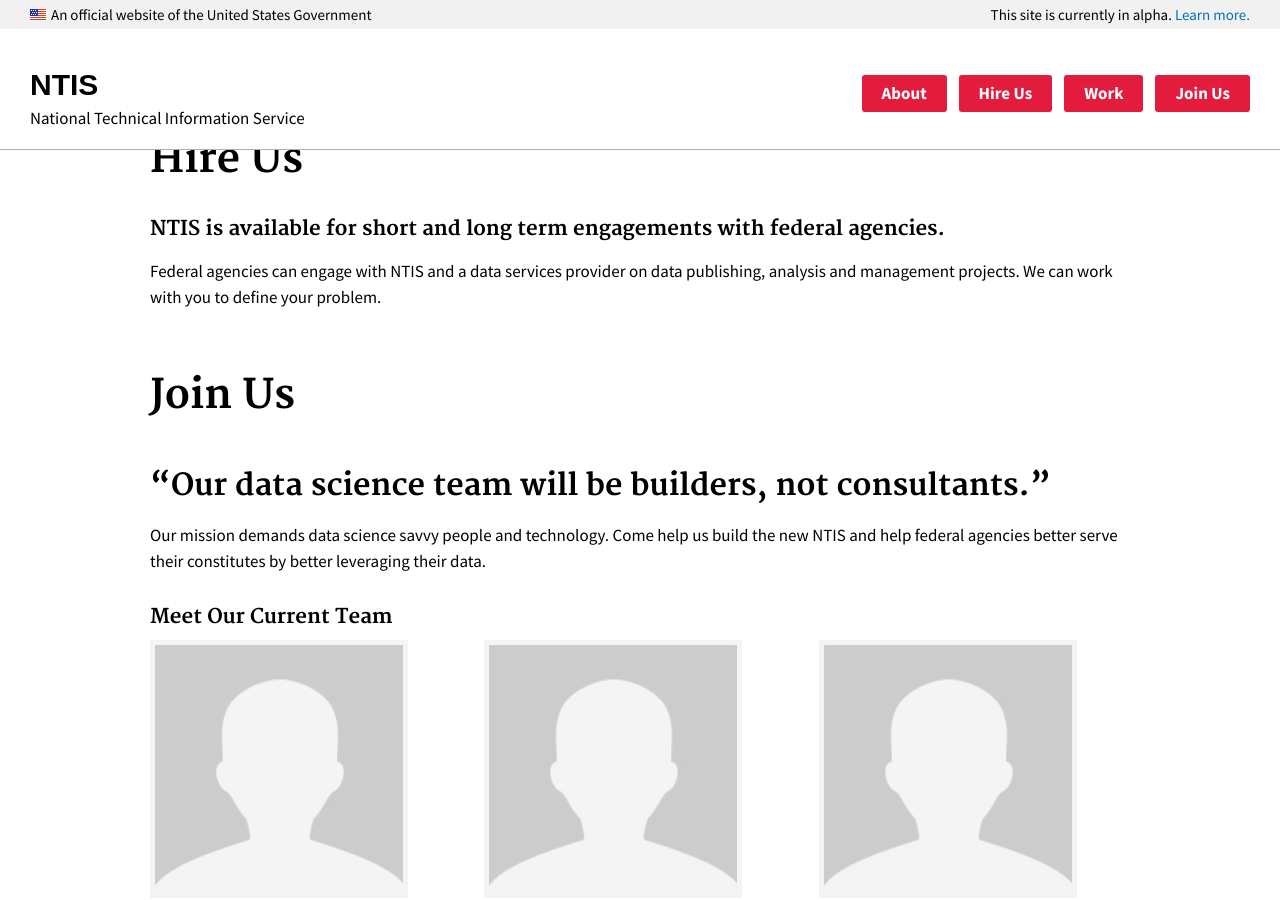
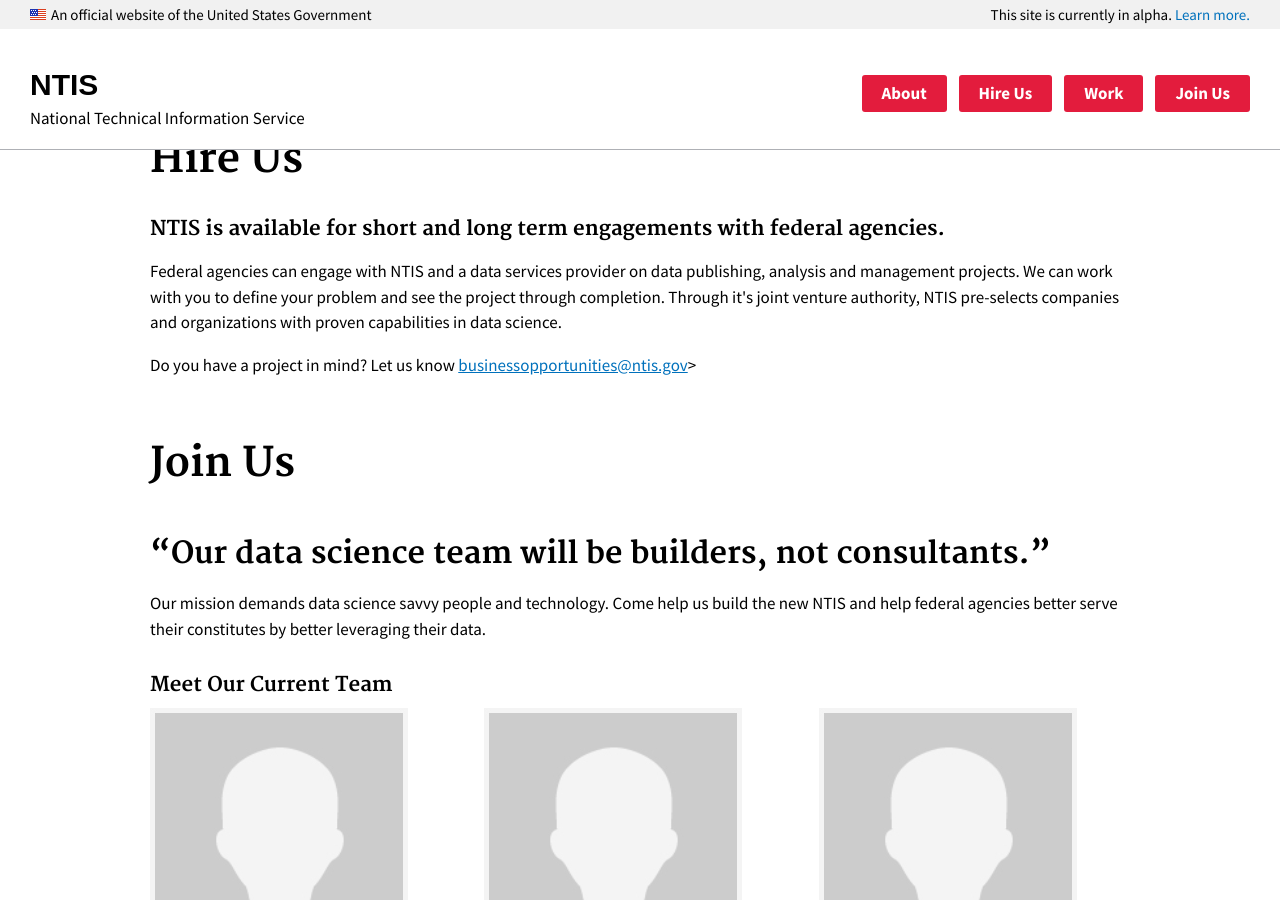
Before and after one commit to 18F/ntis-gov, a Jekyll site: the page built from index.html, in a window 1280 px wide and 900 px high, scrolled down 515 px. Built offline with Jekyll 4.4.1, drawn with Linux system fonts in a browser that asks for light colours.

Commit message:
Update the Hire Us text.

```diff
--- a/index.html
+++ b/index.html
@@ -17,8 +17,11 @@
     <h1>Hire Us</h1>
 
     <h3>NTIS is available for short and long term engagements with federal agencies.</h3>
+    <p>Federal agencies can engage with NTIS and a data services provider on data publishing, analysis and management projects.
+    We can work with you to define your problem and see the project through completion. Through it's joint venture authority, NTIS
+    pre-selects companies and organizations with proven capabilities in data science.</p>
 
-    <p>Federal agencies can engage with NTIS and a data services provider on data publishing, analysis and management projects.  We can work with you to define your problem.</p>
+    <p>Do you have a project in mind? Let us know <a href="mailto:businessopportunities@ntis.gov">businessopportunities@ntis.gov</a>></p>
 
     <h1>Join Us</h1>
 
```
